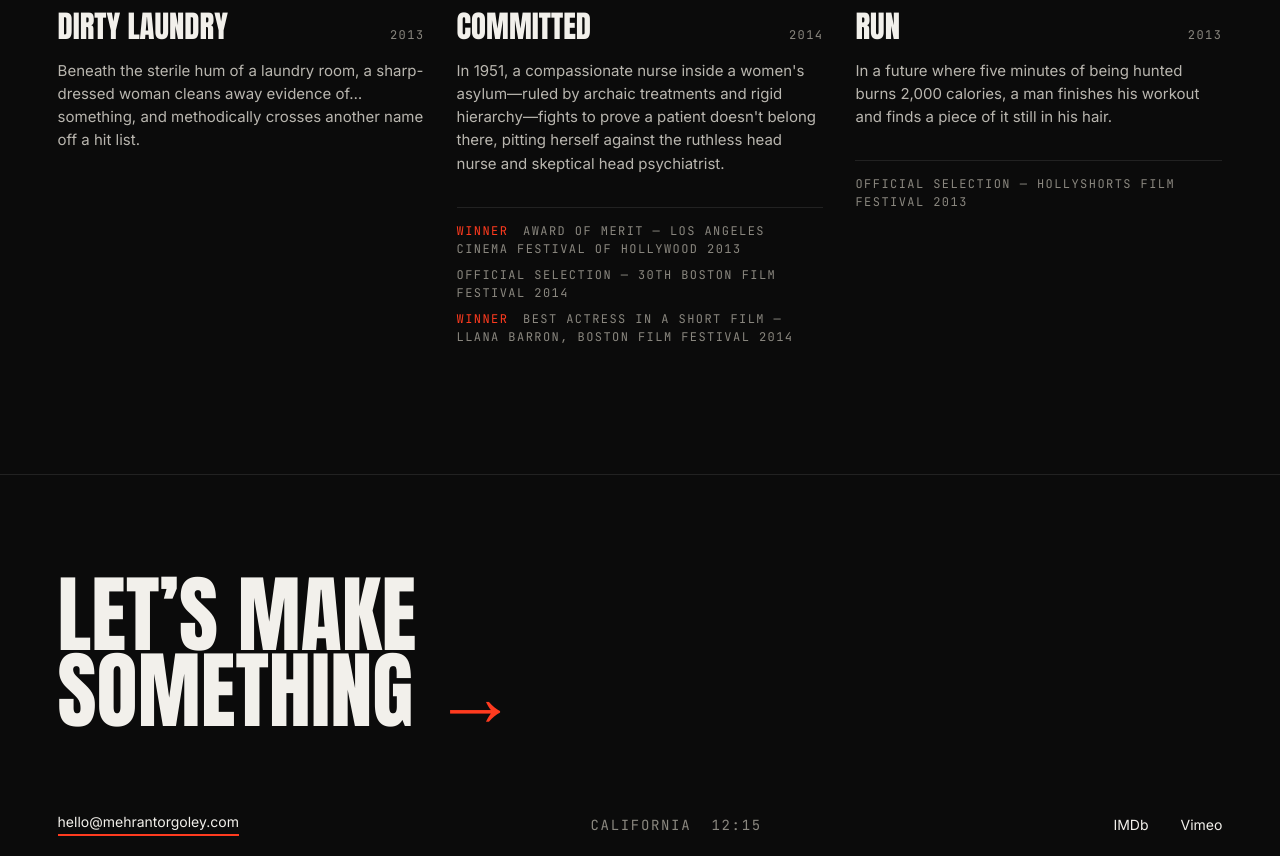
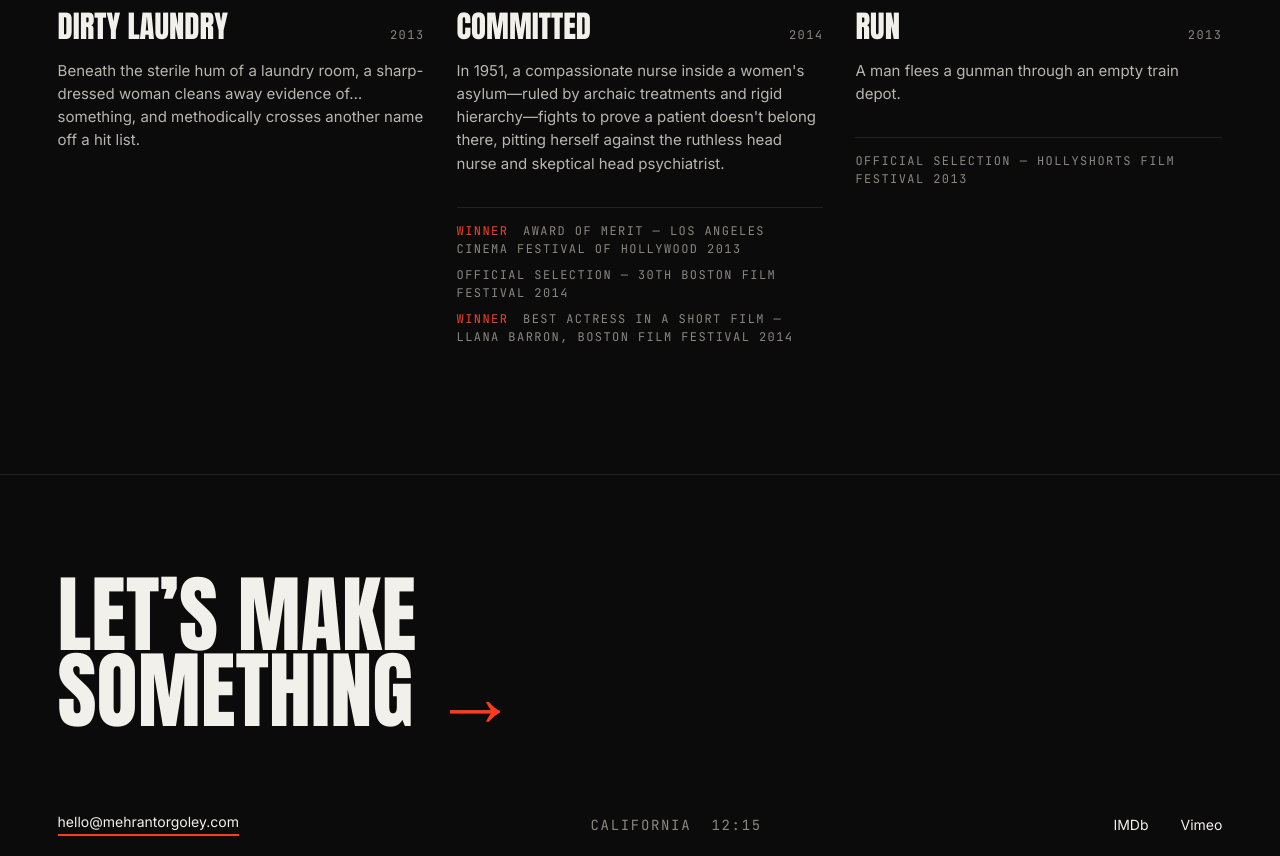
Before and after one commit to numbir9/mehrantorgoley.com, a plain HTML site: page shorts/index.html in a window 1280 px wide. Shown: the part 1592-2448 px from the top of the page. Drawn offline with Linux system fonts and the light colour scheme.

Commit message:
Run: logline per Mehran
Co-Authored-By: Claude Opus 5.5 <noreply@anthropic.com>
Claude-Session: https://claude.ai/code/session_01QxohaKchHtnYZZUWAQcRBD

```diff
--- a/shorts/index.html
+++ b/shorts/index.html
@@ -83,7 +83,7 @@
           </button>
         </div>
         <div class="row"><h3 class="ttl display" style="margin:0">Run</h3><span class="mono">2013</span></div>
-        <p>In a future where five minutes of being hunted burns 2,000 calories, a man finishes his workout and finds a piece of it still in his hair.</p>
+        <p>A man flees a gunman through an empty train depot.</p>
         <ul class="laurels mono"><li>Official Selection — HollyShorts Film Festival 2013</li></ul>
       </article>
     </div>
```
